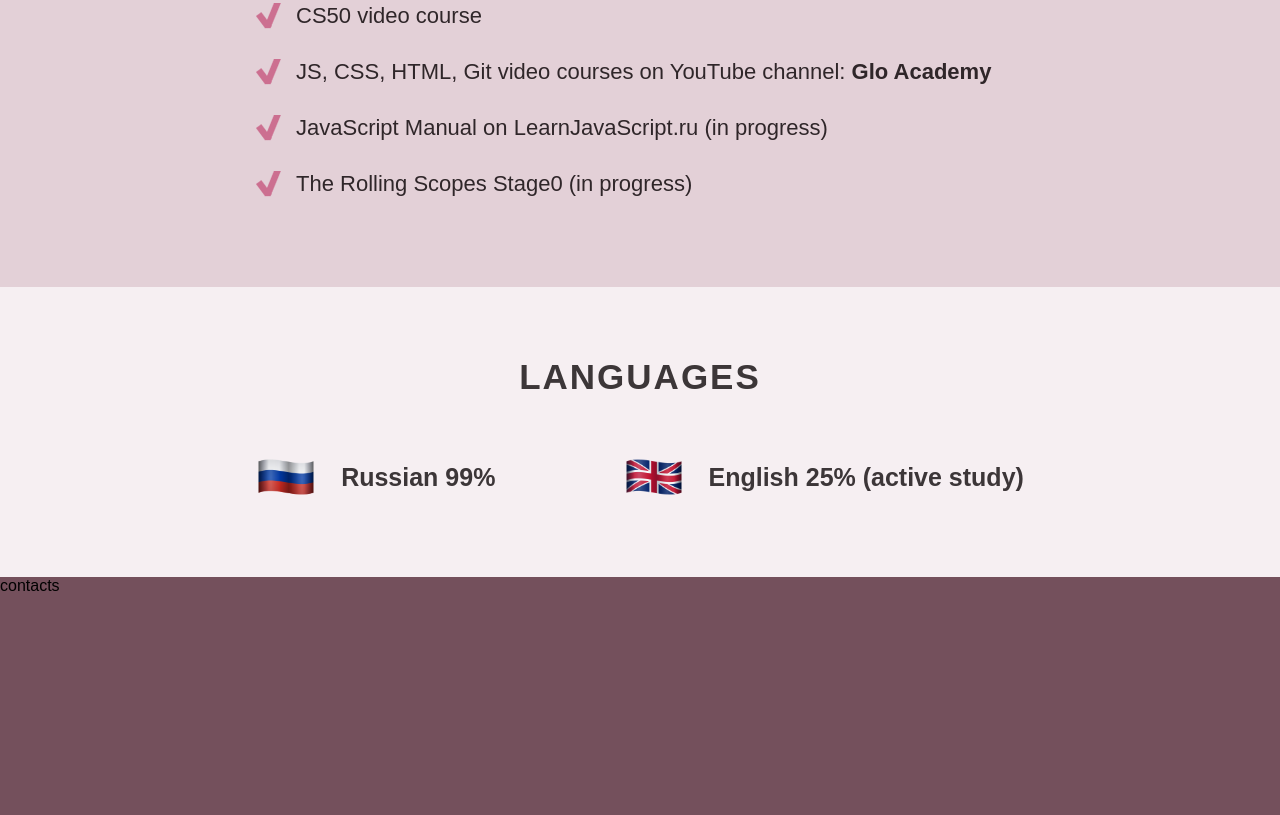
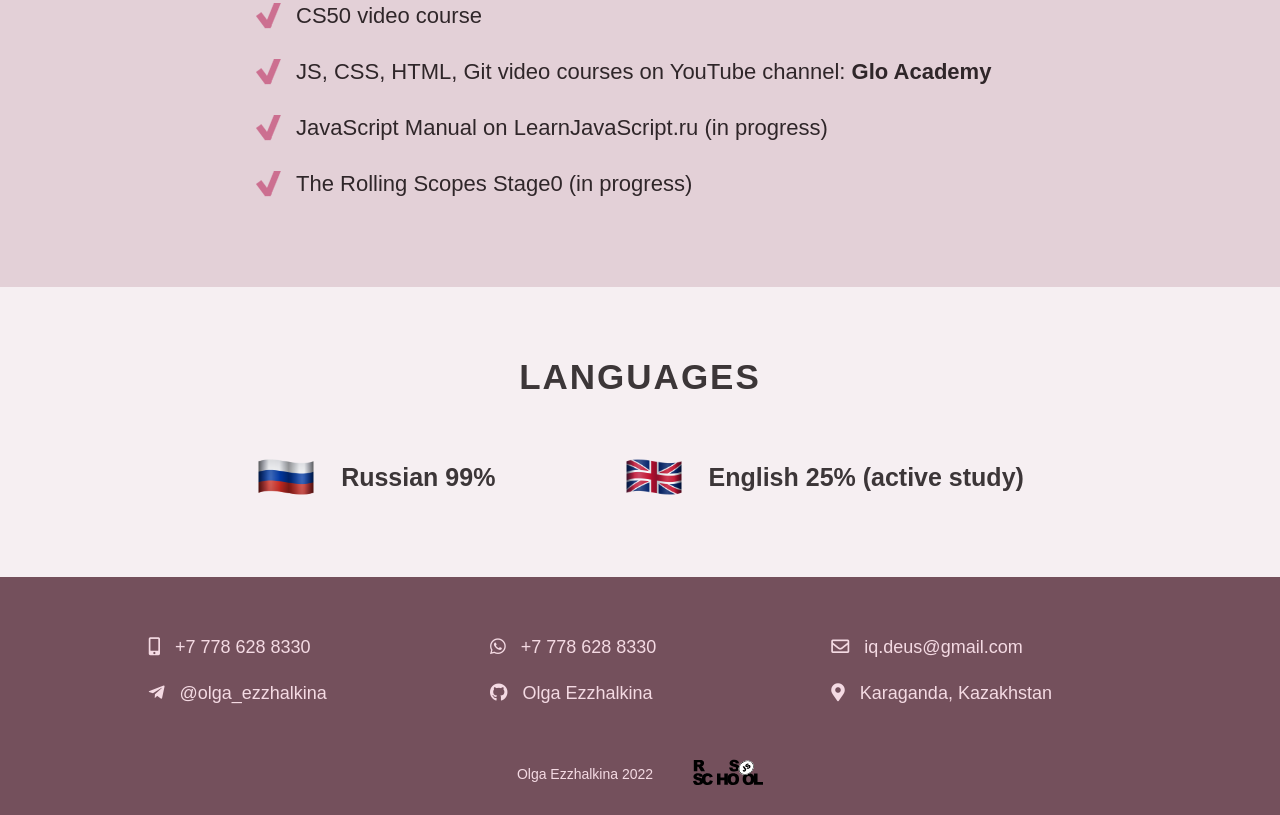
Before and after one commit to OlgaEzzhlkina/rsschool-cv, a plain HTML site: page index.html in a window 1280 px wide. Shown: the part 2757-3572 px from the top of the page. Before the commit the page ends 3352 px from the top, so only its background shows below. Drawn offline with Linux system fonts and the light colour scheme.

Commit message:
feat: create footer

```diff
--- a/index.html
+++ b/index.html
@@ -205,6 +205,53 @@
          </div>
       </section>
    </main>
-   <footer>contacts</footer>
+   <footer class="footer" id="footer">
+      <div class="container">
+         <div class="contact">
+            <p class="contact__info">
+               <a href="tel:+77786288330" class="contact__link">
+                  <i class="fas fa-mobile-alt icon-phone contact__icon"></i>
+                  +7 778 628 8330
+               </a>
+            </p>
+            <p class="contact__info">
+               <a href="#" class="contact__link">
+                  <i class="fab fa-whatsapp icon-whatsapp contact__icon"></i>
+                  +7 778 628 8330
+               </a>
+            </p>
+            <p class="contact__info">
+               <a href="#" class="contact__link">
+                  <i class="far fa-envelope icon-email contact__icon"></i>
+                  iq.deus@gmail.com
+               </a>
+            </p>
+            <p class="contact__info">
+               <a href="#" class="contact__link">
+                  <i class="fab fa-telegram-plane icon-telegram contact__icon"></i>
+                  @olga_ezzhalkina
+               </a>
+            </p>
+            <p class="contact__info">
+               <a href="https://github.com/OlgaEzzhlkina" class="contact__link">
+                  <i class="fab fa-github icon-github contact__icon"></i>
+                  Olga Ezzhalkina
+               </a>
+            </p>
+            <p class="contact__info">
+               <a href="#" class="contact__link">
+                  <i class="fas fa-map-marker-alt icon-map contact__icon"></i>
+                  Karaganda, Kazakhstan
+               </a>
+            </p>
+         </div>
+         <div class="date">
+            <p class="date__info">Olga Ezzhalkina 2022</p>
+            <a href="https://rs.school/js/" class="rsschool-link">
+               <img src="assets/img/rs_school_js.svg" alt="logo rs_school">
+            </a>
+         </div>
+      </div>
+   </footer>
 </body>
 </html>
--- a/style.css
+++ b/style.css
@@ -313,3 +313,57 @@ body {
   width: 60px;
   margin-right: 25px;
 }
+
+/* ----- FOOTER ----- */
+
+.footer {
+  background: #74505c;
+  padding: 60px 0 25px;
+  color: #f4dae3;
+  font-size: 18px;
+}
+
+.contact {
+  display: flex;
+  justify-content: space-around;
+  width: 80%;
+  margin: 0 auto;
+  flex-wrap: wrap;
+}
+
+.contact__info {
+  margin-bottom: 25px;
+  width: 300px;
+}
+
+.contact__link {
+  color: inherit;
+  text-decoration: none;
+}
+
+.contact__link:hover {
+  color: #fff;
+}
+
+.contact__icon {
+  margin-right: 10px;
+}
+
+.date {
+  display: flex;
+  justify-content: center;
+  align-items: center;
+  width: 80%;
+  margin: 30px auto 0;
+}
+
+.date__info {
+  font-size: 14px;
+  margin-right: 40px;
+}
+
+.rsschool-link {
+  width: 70px;
+  display: block;
+  text-align: center;
+}
```
